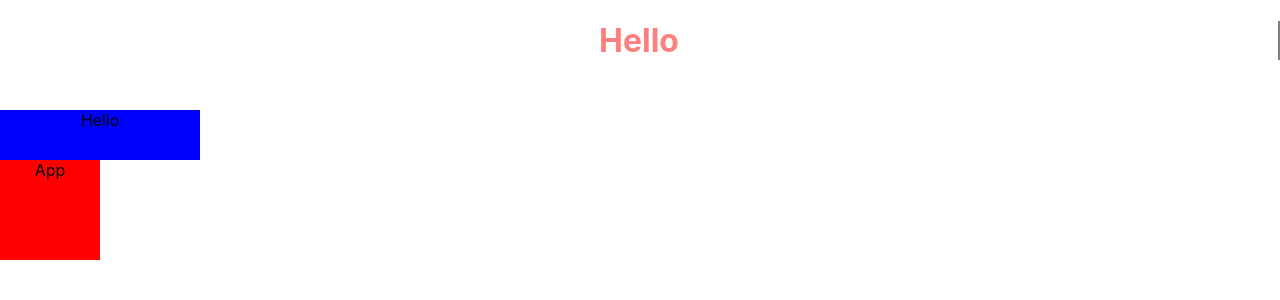
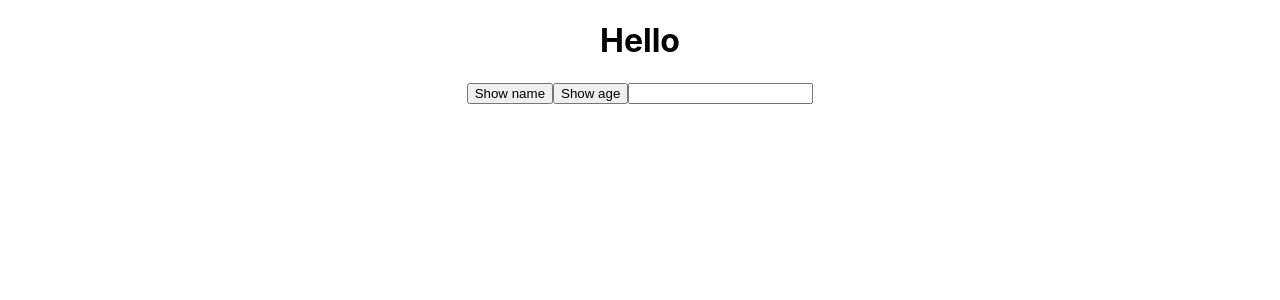
Before and after one commit to ejshin2ya/ReactJS, a React (Create React App) app: page / in a window 1280 px wide. Shown: the top 300 px of the page. Built offline with nearby package versions, Linux system fonts and the light colour scheme.

Commit message:
React JS #6 이벤트 처리(Handling Events)

```diff
--- a/src/App.js
+++ b/src/App.js
@@ -6,7 +6,6 @@
   return (
     <div className="App">
       <Hello />
-      <div className={styles.box}>App</div>
     </div>
   );
 }
--- a/src/component/Hello.js
+++ b/src/component/Hello.js
@@ -1,26 +1,33 @@
-// const Hello = function () {
-//   <p>Hello</p>;
-// };
-//화살표 함수
-// const Hello = () => {
-//   <p>Hello</p>;
-// };
+export default function Hello() {
+  function showName() {
+    console.log("Mike");
+  }
+  function showAge(txt) {
+    console.log(txt);
+  }
+  // function showText(e) {
+  //   console.log(e.target.value);
+  // }
 
-import styles from "./Hello.module.css";
-export default function Hello() {
   return (
     <div>
-      <h1
-        style={{
-          color: "#f00",
-          borderRight: "2px solid #000",
-          marginBottom: "50px",
-          opacity: 0.5,
+      <h1>Hello</h1>
+      <button onClick={showName}>Show name</button>
+      <button
+        onClick={() => {
+          showAge(10);
         }}
       >
-        Hello
-      </h1>
-      <div className={styles.box}>Hello</div>
+        Show age
+      </button>
+      <input
+        type="text"
+        onChange={(e) => {
+          const txt = e.target.value;
+          showAge(txt);
+          // console.log(e.target.value);
+        }}
+      />
     </div>
   ); //p태그는 리턴을 해줘야 오류가 안남
 }
```
